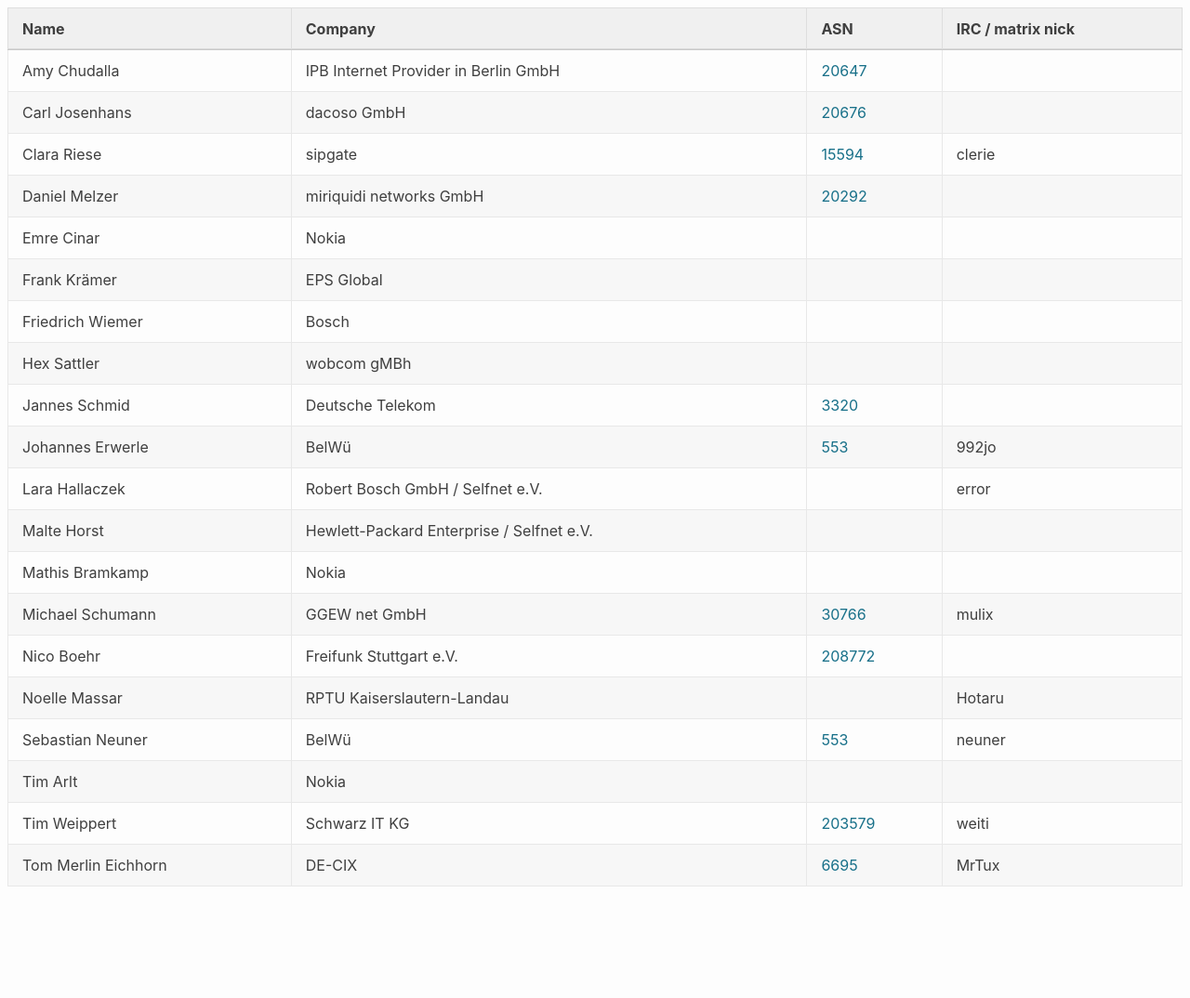
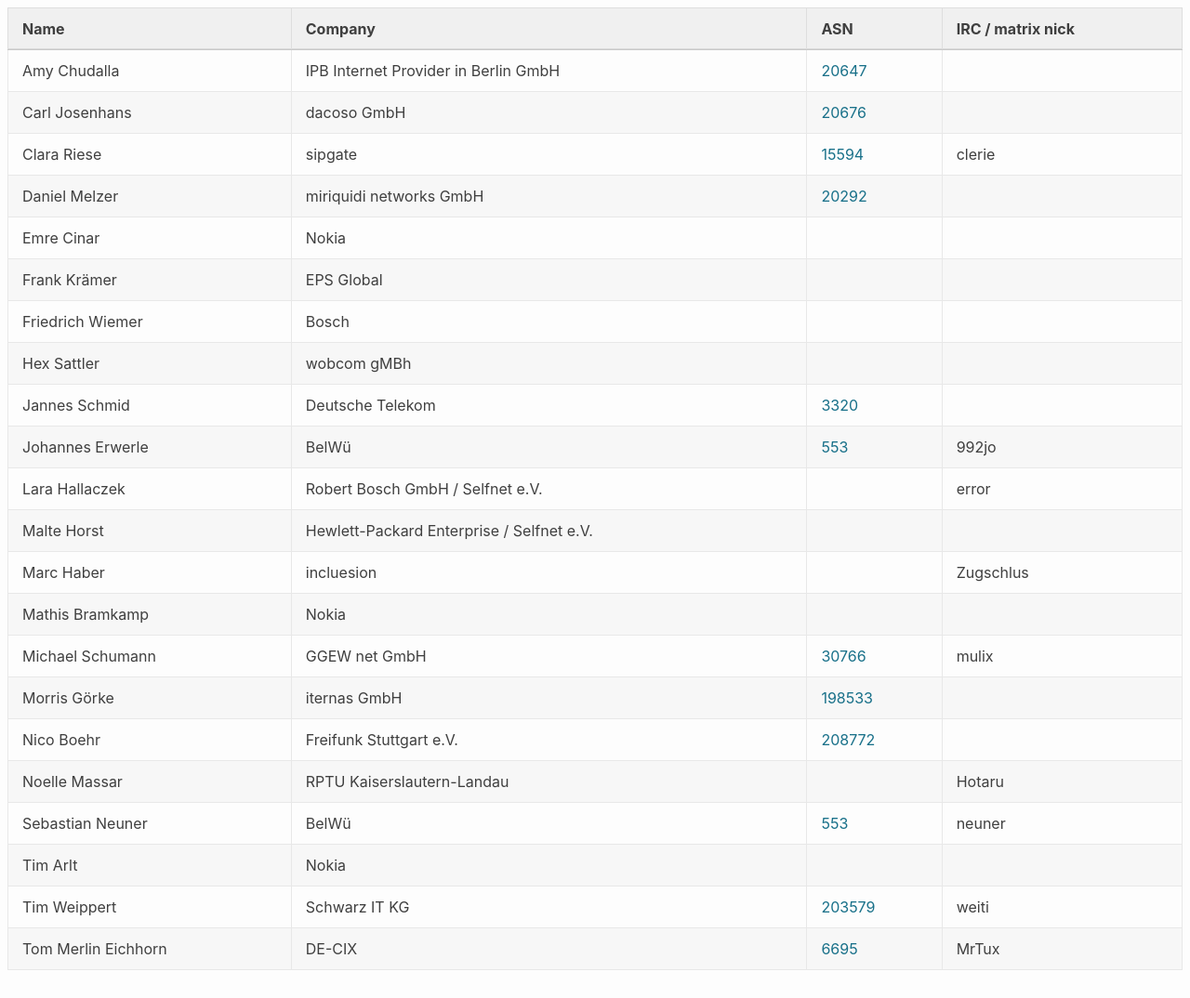
Before and after one commit to denog/pretix-attendeelist, a Jekyll site: the page built from denogmeetup25-06/index.markdown, in a window 1280 px wide and 1074 px high. Shown: the whole window at 93% size. Built offline with Jekyll 4.4.1, drawn with Linux system fonts in a browser that asks for light colours.

Commit message:
Latest data: Tue Jun  3 09:11:10 UTC 2025

```diff
--- a/_data/attendees_denogmeetup25-06.json
+++ b/_data/attendees_denogmeetup25-06.json
@@ -72,6 +72,12 @@
     "asn": null
   },
   {
+    "name": "Marc Haber",
+    "company": "incluesion",
+    "irc": "Zugschlus",
+    "asn": null
+  },
+  {
     "name": "Mathis Bramkamp",
     "company": "Nokia",
     "irc": null,
@@ -82,6 +88,12 @@
     "company": "GGEW net GmbH",
     "irc": "mulix",
     "asn": "30766"
+  },
+  {
+    "name": "Morris Görke",
+    "company": "iternas GmbH",
+    "irc": null,
+    "asn": "198533"
   },
   {
     "name": "Nico Boehr",
```
